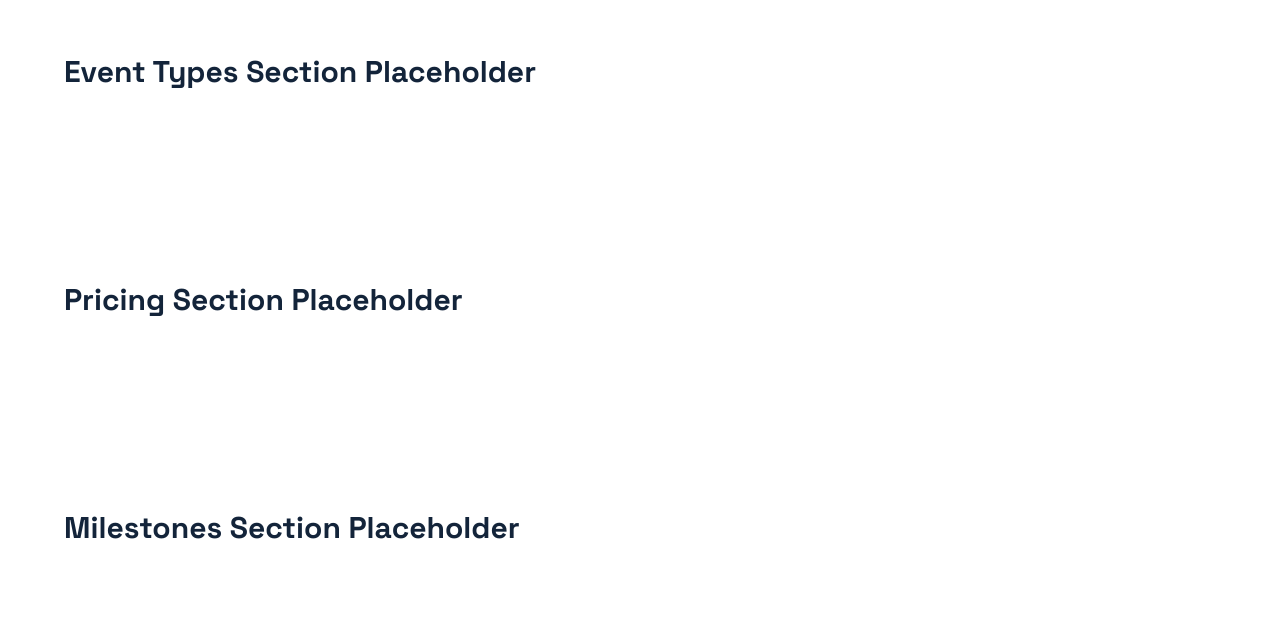
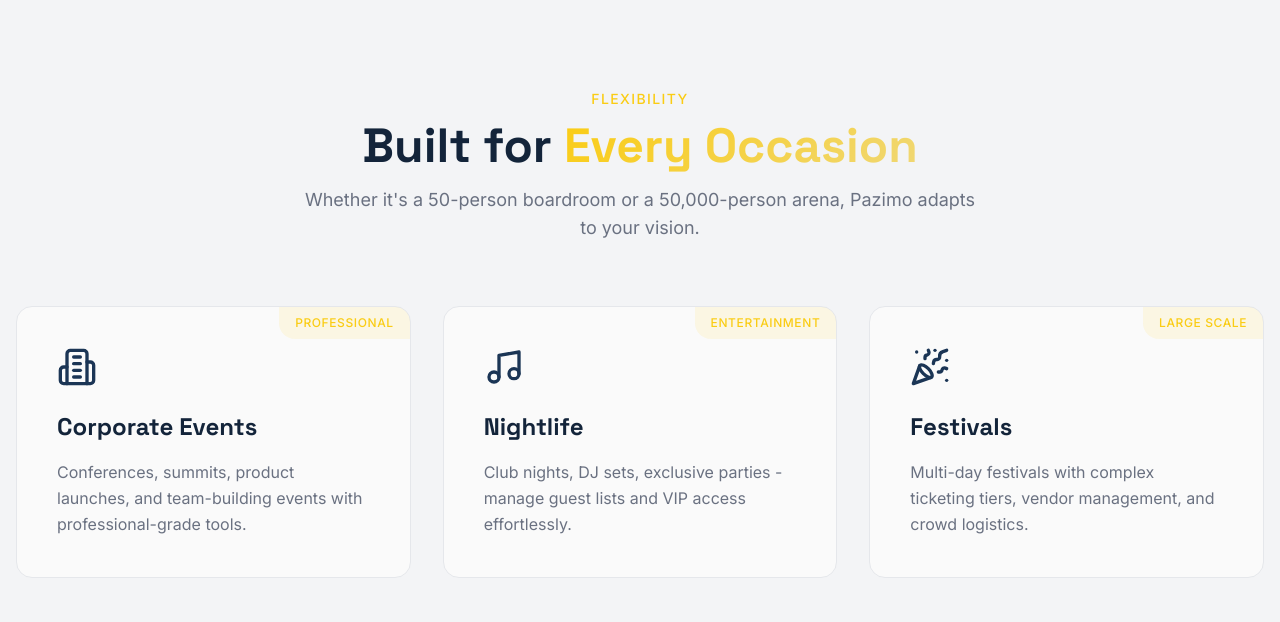
Before and after one commit to Kaleab-Shewangizaw/pazimo-organizer, a Next.js app: page / in a window 1280 px wide. Shown: the part 1858-2480 px from the top of the page. Built offline with nearby package versions, Linux system fonts and the light colour scheme.

Commit message:
eventTypesSection added

```diff
--- a/components/EventTypesSection.tsx
+++ b/components/EventTypesSection.tsx
@@ -1,8 +1,70 @@
+"use client";
+
+import { motion } from "framer-motion";
+import { Building2, Music, PartyPopper } from "lucide-react";
+
+const eventTypes = [
+  {
+    icon: Building2,
+    title: "Corporate Events",
+    description:
+      "Conferences, summits, product launches, and team-building events with professional-grade tools.",
+    tag: "Professional",
+  },
+  {
+    icon: Music,
+    title: "Nightlife",
+    description:
+      "Club nights, DJ sets, exclusive parties - manage guest lists and VIP access effortlessly.",
+    tag: "Entertainment",
+  },
+  {
+    icon: PartyPopper,
+    title: "Festivals",
+    description:
+      "Multi-day festivals with complex ticketing tiers, vendor management, and crowd logistics.",
+    tag: "Large Scale",
+  },
+];
+
 const EventTypesSection = () => {
   return (
-    <section id="about" className="px-4 py-24">
-      <div className="mx-auto max-w-6xl">
-        <h2 className="text-3xl font-bold">Event Types Section Placeholder</h2>
+    <section id="about" className="bg-[hsl(var(--surface))] py-24 md:py-32">
+      <div className="container mx-auto px-4">
+        <motion.div
+          initial={{ opacity: 0, y: 20 }}
+          whileInView={{ opacity: 1, y: 0 }}
+          viewport={{ once: true }}
+          className="mb-16 text-center"
+        >
+          <span className="text-sm font-medium uppercase tracking-widest text-accent">Flexibility</span>
+          <h2 className="mt-3 text-3xl font-display font-bold md:text-5xl">
+            Built for <span className="text-gradient-gold">Every Occasion</span>
+          </h2>
+          <p className="mx-auto mt-4 max-w-2xl text-lg text-muted-foreground">
+            Whether it&apos;s a 50-person boardroom or a 50,000-person arena, Pazimo adapts to your vision.
+          </p>
+        </motion.div>
+
+        <div className="grid gap-8 md:grid-cols-3">
+          {eventTypes.map((type, i) => (
+            <motion.div
+              key={type.title}
+              initial={{ opacity: 0, y: 30 }}
+              whileInView={{ opacity: 1, y: 0 }}
+              viewport={{ once: true }}
+              transition={{ duration: 0.6, delay: i * 0.15 }}
+              className="group relative overflow-hidden rounded-2xl border border-border bg-card p-10 transition-all duration-500 hover:border-accent/40"
+            >
+              <div className="absolute right-0 top-0 rounded-bl-xl bg-accent/10 px-4 py-2 text-xs font-medium uppercase tracking-wider text-accent">
+                {type.tag}
+              </div>
+              <type.icon className="mb-6 h-10 w-10 text-primary" />
+              <h3 className="mb-4 text-2xl font-display font-bold">{type.title}</h3>
+              <p className="leading-relaxed text-muted-foreground">{type.description}</p>
+            </motion.div>
+          ))}
+        </div>
       </div>
     </section>
   );
```
